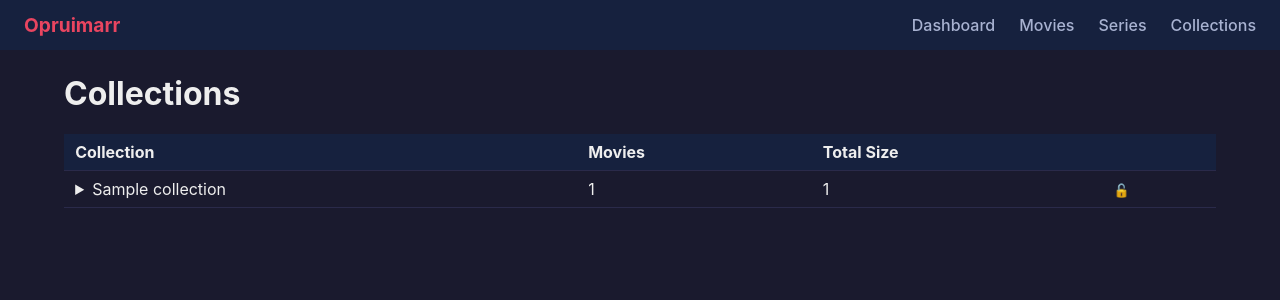
After one commit to AbelLykens/Cleanarr, a Django app: template webapp/templates/webapp/collections.html in a window 1280 px wide. The commit adds this page. Shown: the top 300 px of the page. Run offline with Django 5.2, Linux system fonts and the light colour scheme; the template is opened without the code that fills it: most values are stand-ins (such as "Sample title", 1, 10 or a date in 2020).

Commit message:
Add movie collections from Radarr with cascading protection
Sync collection info (name, TMDB ID) from Radarr API and store as
MovieCollection model with a FK on Movie. Protecting a collection
cascades to all its member movies across deletion, flagging, and the
clean_library command. Adds a /collections/ page with expandable
member lists and protect toggles, and enhances the movies page to
show collection names and collection-level lock state.

Co-Authored-By: Claude Opus 4.6 <noreply@anthropic.com>

```diff
--- a/medialib/management/commands/clean_library.py
+++ b/medialib/management/commands/clean_library.py
@@ -30,7 +30,7 @@ class Command(BaseCommand):
         dry_run = options["dry_run"]
         filter_tag = options["filter_tag"]
 
-        movies = Movie.objects.filter(flagged=True, protected=False)
+        movies = Movie.objects.filter(flagged=True, protected=False).exclude(collection__protected=True)
         series = Series.objects.filter(flagged=True, protected=False)
 
         if filter_tag:
--- a/medialib/services/radarr.py
+++ b/medialib/services/radarr.py
@@ -42,6 +42,7 @@ def get_all_movies():
             or _parse_date(m.get("physicalRelease"))
             or _parse_date(m.get("inCinemas"))
         )
+        collection = m.get("collection") or {}
         results[m["id"]] = {
             "radarr_id": m["id"],
             "imdb_id": imdb_id,
@@ -52,6 +53,8 @@ def get_all_movies():
             "release_date": release_date,
             "path": m.get("path", ""),
             "tags": ", ".join(sorted(tags)),
+            "collection_tmdb_id": collection.get("tmdbId"),
+            "collection_name": collection.get("name") or collection.get("title", ""),
         }
     return results
 
--- a/webapp/templates/webapp/base.html
+++ b/webapp/templates/webapp/base.html
@@ -22,8 +22,9 @@
     th { background: #16213e; position: sticky; top: 0; }
     th a { color: #a8b2d1; text-decoration: none; }
     th a:hover { color: #e94560; }
-    tr:hover { background: #1f1f3a; }
+    tbody tr:hover { background: #252547; box-shadow: inset 3px 0 0 #e94560; }
     .flagged { background: #3d1f1f !important; }
+    .flagged:hover { background: #4a2525 !important; box-shadow: inset 3px 0 0 #e94560; }
     .btn { display: inline-block; padding: 0.5rem 1.2rem; border: none; border-radius: 4px; cursor: pointer; font-size: 0.9rem; text-decoration: none; color: #fff; }
     .btn-primary { background: #e94560; }
     .btn-primary:hover { background: #c73e54; }
@@ -51,6 +52,7 @@
     <a href="{% url 'dashboard' %}" {% if request.resolver_match.url_name == 'dashboard' %}class="active"{% endif %}>Dashboard</a>
     <a href="{% url 'movies' %}" {% if request.resolver_match.url_name == 'movies' %}class="active"{% endif %}>Movies</a>
     <a href="{% url 'series' %}" {% if request.resolver_match.url_name == 'series' %}class="active"{% endif %}>Series</a>
+    <a href="{% url 'collections' %}" {% if request.resolver_match.url_name == 'collections' %}class="active"{% endif %}>Collections</a>
   </nav>
   <div class="container">
     {% if messages %}
--- /dev/null
+++ b/webapp/templates/webapp/collections.html
@@ -0,0 +1,49 @@
+{% extends "webapp/base.html" %}
+{% block title %}Collections - Opruimarr{% endblock %}
+{% block content %}
+<h1>Collections</h1>
+
+{% if collection_data %}
+<table>
+  <thead>
+    <tr>
+      <th>Collection</th>
+      <th>Movies</th>
+      <th>Total Size</th>
+      <th></th>
+    </tr>
+  </thead>
+  <tbody>
+    {% for item in collection_data %}
+    <tr>
+      <td>
+        <details>
+          <summary style="cursor: pointer;">{{ item.collection.name }}{% if item.collection.protected %} <span class="text-green" title="Protected">&#128274;</span>{% endif %}</summary>
+          <ul style="margin: 0.3rem 0 0; padding-left: 1.5rem; font-size: 0.85rem; color: #a8b2d1;">
+            {% for movie in item.movies %}
+            <li>{{ movie.title }} ({{ movie.year|default_if_none:"" }}) &mdash; {{ movie.size_display }} GB{% if movie.protected %} <span class="text-green">&#128274;</span>{% endif %}</li>
+            {% endfor %}
+          </ul>
+        </details>
+      </td>
+      <td>{{ item.movie_count }}</td>
+      <td>{{ item.total_size_display }}</td>
+      <td><button type="button" onclick="toggleCollectionProtect('{{ item.collection.id }}')" style="background:none;border:none;cursor:pointer;font-size:0.8rem;padding:0;" title="{% if item.collection.protected %}Unprotect{% else %}Protect{% endif %}">{% if item.collection.protected %}<span class="text-green">&#128274;</span>{% else %}<span class="text-muted">&#128275;</span>{% endif %}</button></td>
+    </tr>
+    {% endfor %}
+  </tbody>
+</table>
+{% else %}
+<p>No collections found. Collections are populated during library sync.</p>
+{% endif %}
+
+<script>
+function toggleCollectionProtect(id) {
+  var form = new FormData();
+  form.append('csrfmiddlewaretoken', '{{ csrf_token }}');
+  form.append('collection_id', id);
+  form.append('next', window.location.href);
+  fetch('{% url "toggle_collection_protected" %}', {method: 'POST', body: form}).then(function() { location.reload(); });
+}
+</script>
+{% endblock %}
--- a/webapp/templates/webapp/confirm_delete.html
+++ b/webapp/templates/webapp/confirm_delete.html
@@ -20,8 +20,8 @@
   </thead>
   <tbody>
     {% for movie in movies %}
-    <tr{% if movie.protected %} style="opacity: 0.5;"{% endif %}>
-      <td>{{ movie.title }}{% if movie.protected %} <span class="text-green">&#128274;</span>{% endif %}</td>
+    <tr{% if movie.is_protected %} style="opacity: 0.5;"{% endif %}>
+      <td>{{ movie.title }}{% if movie.is_protected %} <span class="text-green">&#128274;</span>{% if movie.collection.protected %} <small style="color: #a8b2d1;">(via {{ movie.collection.name }})</small>{% endif %}{% endif %}</td>
       <td>{{ movie.year|default_if_none:"" }}</td>
       <td>{{ movie.size_display }}</td>
     </tr>
@@ -69,7 +69,7 @@
 
 <script>
 {% if has_protected %}
-var protectedMovieIds = [{% for movie in movies %}{% if movie.protected %}{{ movie.id }},{% endif %}{% endfor %}];
+var protectedMovieIds = [{% for movie in movies %}{% if movie.is_protected %}{{ movie.id }},{% endif %}{% endfor %}];
 var protectedSeriesIds = [{% for s in series %}{% if s.protected %}{{ s.id }},{% endif %}{% endfor %}];
 
 document.getElementById('remove-protected').addEventListener('click', function() {
--- a/webapp/urls.py
+++ b/webapp/urls.py
@@ -6,7 +6,9 @@ urlpatterns = [
     path("", views.dashboard, name="dashboard"),
     path("movies/", views.movies_list, name="movies"),
     path("series/", views.series_list, name="series"),
+    path("collections/", views.collections_list, name="collections"),
     path("delete/", views.confirm_delete, name="confirm_delete"),
     path("delete/execute/", views.execute_delete, name="execute_delete"),
     path("toggle-protected/", views.toggle_protected, name="toggle_protected"),
+    path("toggle-collection-protected/", views.toggle_collection_protected, name="toggle_collection_protected"),
 ]
```
Also changed, not shown: medialib/managers.py (+13 -3 lines), medialib/models.py (+20 -0 lines), webapp/templates/webapp/movies.html (+4 -4 lines), webapp/views.py (+40 -8 lines), medialib/migrations/0009_moviecollection_movie_collection.py (added).
